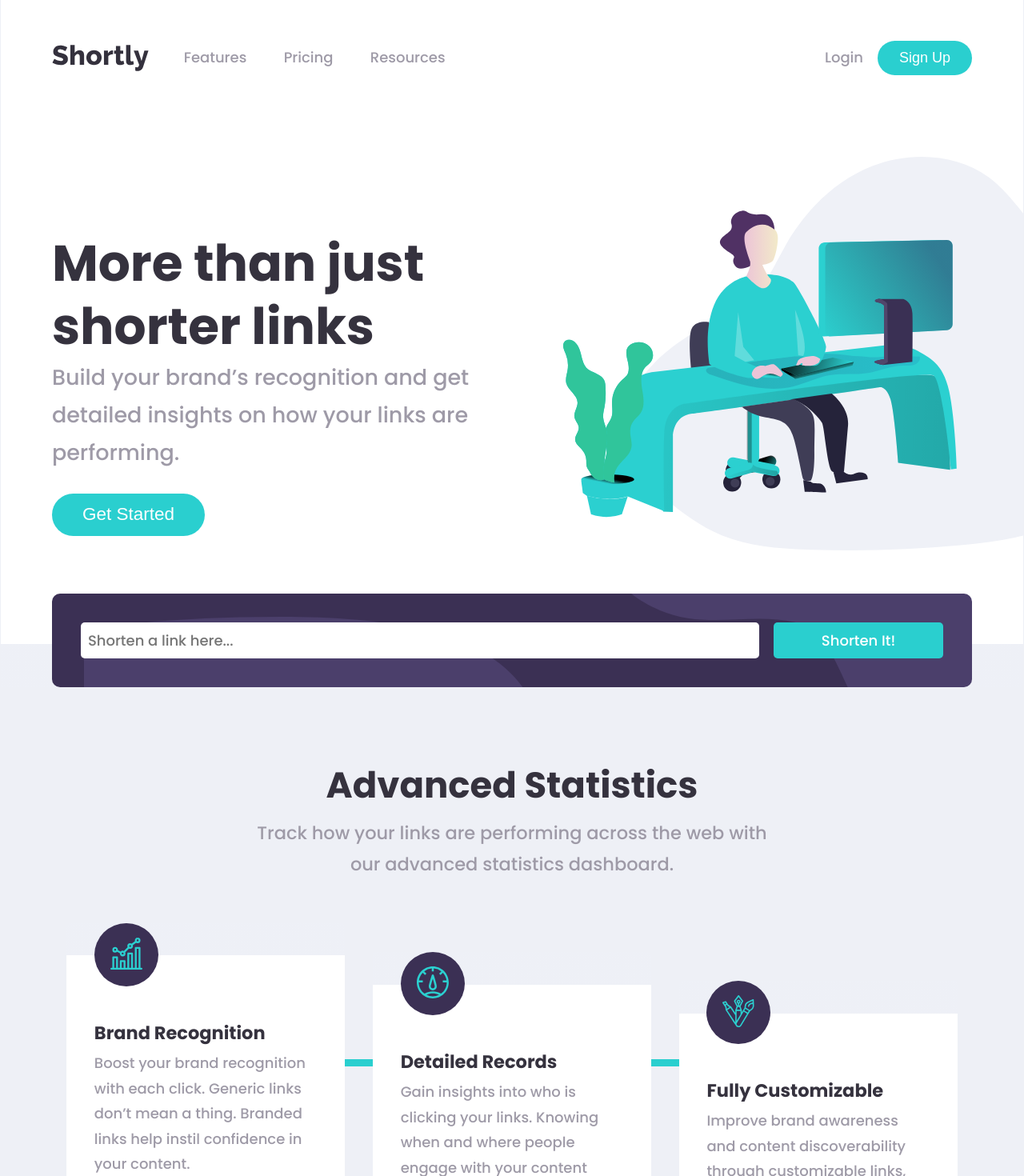
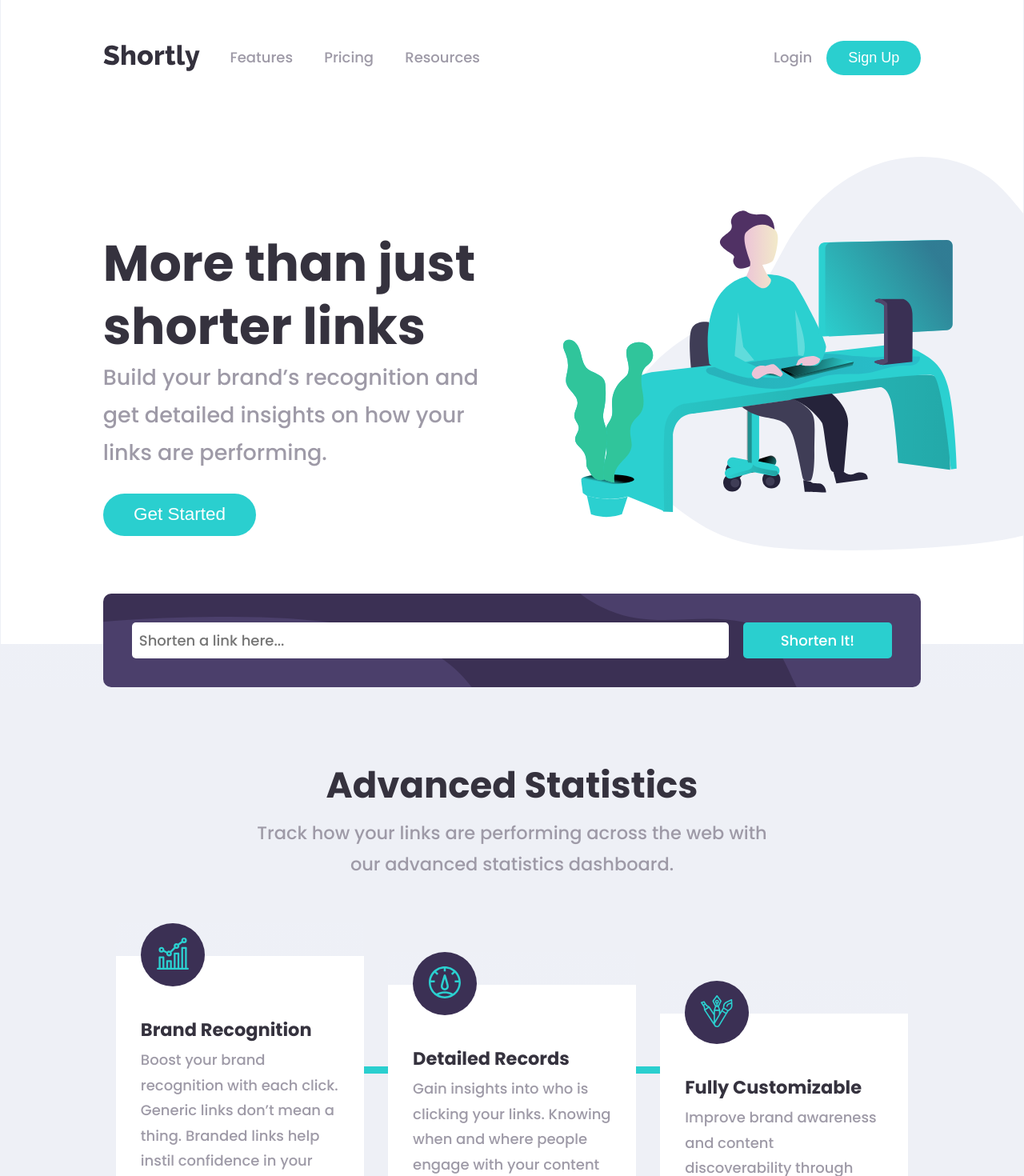
Before and after one commit to emily-v/url-shortening-landing-page, an Angular app: page / in a window 1280 px wide. Shown: the top 1470 px of the page at 80% size. Built offline with nearby package versions, Linux system fonts and the light colour scheme.

Commit message:
possible final styling refinements

```diff
--- a/src/app/app.component.scss
+++ b/src/app/app.component.scss
@@ -257,8 +257,14 @@ footer {
         color: $text-color-gy;
         line-height: 2em;
     }
+    .footer-section-list-item:hover {
+        color: $accent-primary;
+    }
     .social-icon {
         margin: 0 .5em;
+    }
+    .social-icon:hover {
+        color: $accent-primary;
     }
 }
 
@@ -307,6 +313,10 @@ footer {
             width: 8.5em;
             font-size: 1.25em;
         }
+
+        .btn-pill:hover {
+            background: $accent-primary-hover;
+        }
     }
 
     .shorten-section {
@@ -331,6 +341,14 @@ footer {
             margin: 0;
             width: 20%;
         }
+
+        .btn-square:hover {
+            background: $accent-primary-hover;
+        }
+
+        .error-text {
+            display: none;
+        }
     }
 
     .url-card {
@@ -341,10 +359,11 @@ footer {
         align-items: center;
 
         .url-long {
-            width: 55%;
             border-bottom: none;
+            margin: 0 .5em 0 0;
             padding: 2px 0;
             text-align: left;
+            flex: 1 1 auto;
         }
 
         .url-short {
@@ -352,12 +371,18 @@ footer {
             margin: 0 0 0 auto;
             padding: 2px 0;
             text-align: right;
+            flex: 0 0 auto;
         }
 
         .btn {
             width: 130px;
             display: inline-block;
             margin: 0 0 0 1em;
+            flex: 0 0 auto;
+        }
+
+        .btn-primary:hover {
+            background: $accent-primary-hover;
         }
 
         // TODO fix .error-text positioning
@@ -433,6 +458,10 @@ footer {
         .btn-pill {
             width: 8.5em;
         }
+
+        .btn-pill:hover {
+            background: $accent-primary-hover;
+        }
     }
 
     footer {
@@ -462,4 +491,30 @@ footer {
         max-width: unset;
     }
 
+    // -- EXTRA LARGE STYLES
+    @media only screen and (min-width: 1100px) {
+
+        .hero-description {
+            margin-left: 10%;
+        }
+
+        .shorten-container {
+            margin: 0 auto;
+            width: 80%;
+        }
+
+        .url-card {
+            margin: 2% 10% 0 10%;
+        }
+
+        .stats .stats-details {
+            margin: 0 10%;
+        }
+
+        .footer {
+            padding-left: 5%;
+            padding-right: 5%;
+        }
+    }
+
 }
--- a/src/app/app.component.ts
+++ b/src/app/app.component.ts
@@ -96,6 +96,7 @@ export class AppComponent {
     return this.http.post('https://rel.ink/api/links/', JSON.stringify(url), this.httpOptions);
   }
 
+  // not in use
   getUrlInfoRequest(hash: string): Observable<any> {
     return this.http.get('https://rel.ink/api/links/' + hash);
   }
--- a/src/app/nav/nav.component.scss
+++ b/src/app/nav/nav.component.scss
@@ -33,6 +33,7 @@
             @include btn(1.5em, 90%);
             margin-top: 1em;
         }
+
     }
 }
 
@@ -95,8 +96,20 @@
 
             .btn-pill {
                 @include btn(1.5em, 90%);
+            }
 
+            .btn-pill:hover {
+                background: $accent-primary-hover;
             }
+        }
+    }
+
+    // -- EXTRA LARGE STYLES
+    @media only screen and (min-width: 1100px) {
+
+        .header {
+            padding-left: 10%;
+            padding-right: 10%;
         }
     }
 
--- a/src/styles.scss
+++ b/src/styles.scss
@@ -9,7 +9,3 @@ html {
     font-size: $default-font-size;
     font-weight: $normal;
 }
-
-// body {
-//     padding: $gutter-vertical $gutter-horizontal;
-// }
--- a/src/stylings/_variables.scss
+++ b/src/stylings/_variables.scss
@@ -19,6 +19,7 @@ $bg-lt: $light-violet;
 $bg-wt: $white;
 $bg-footer: $very-dark-violet;
 $accent-primary: $cyan;
+$accent-primary-hover: hsl(180, 66%, 80%);
 $accent-secondary: $dark-violet;
 $accent-gy: $grayish-violet;
 $error: $red;
```
